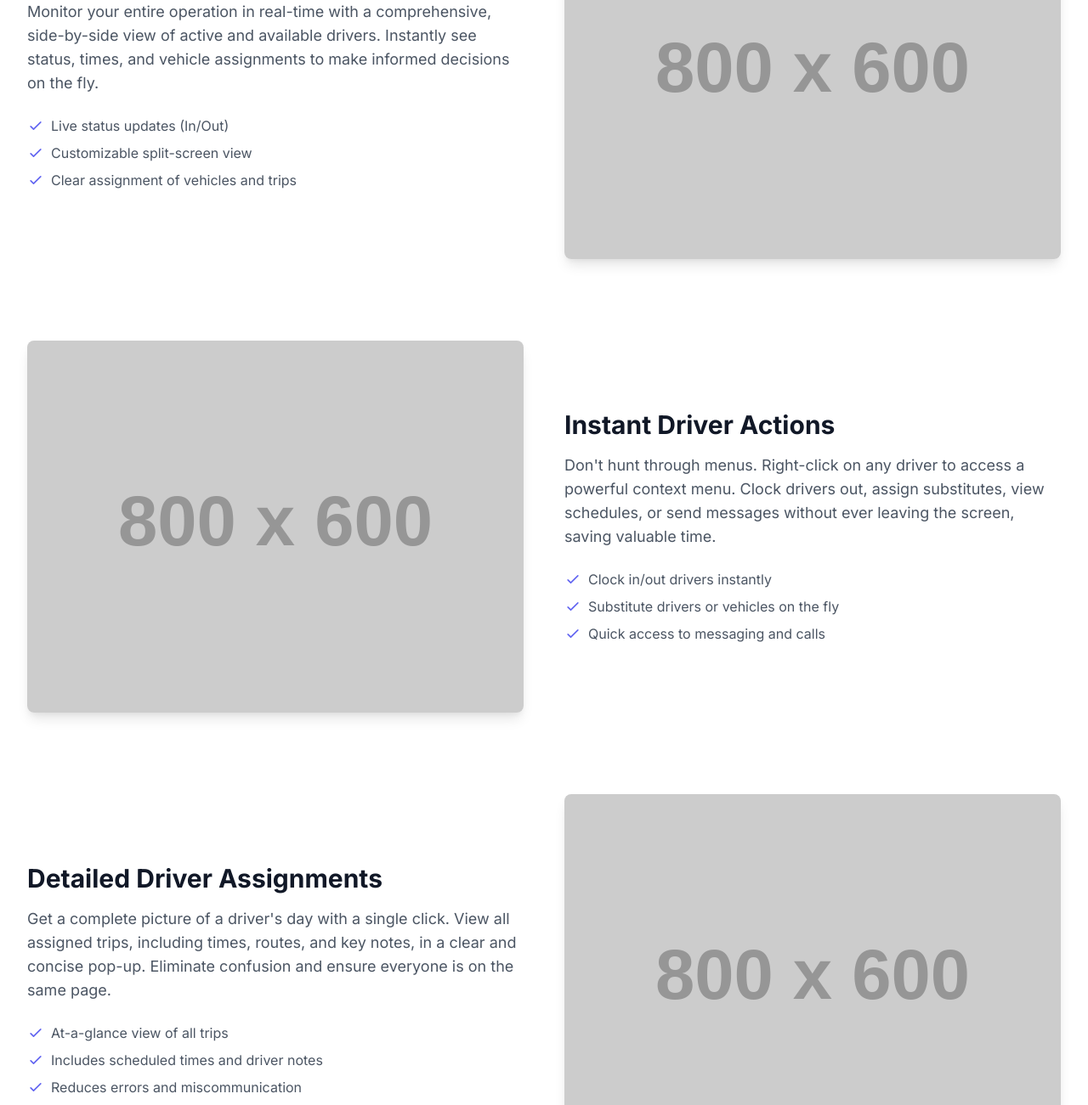
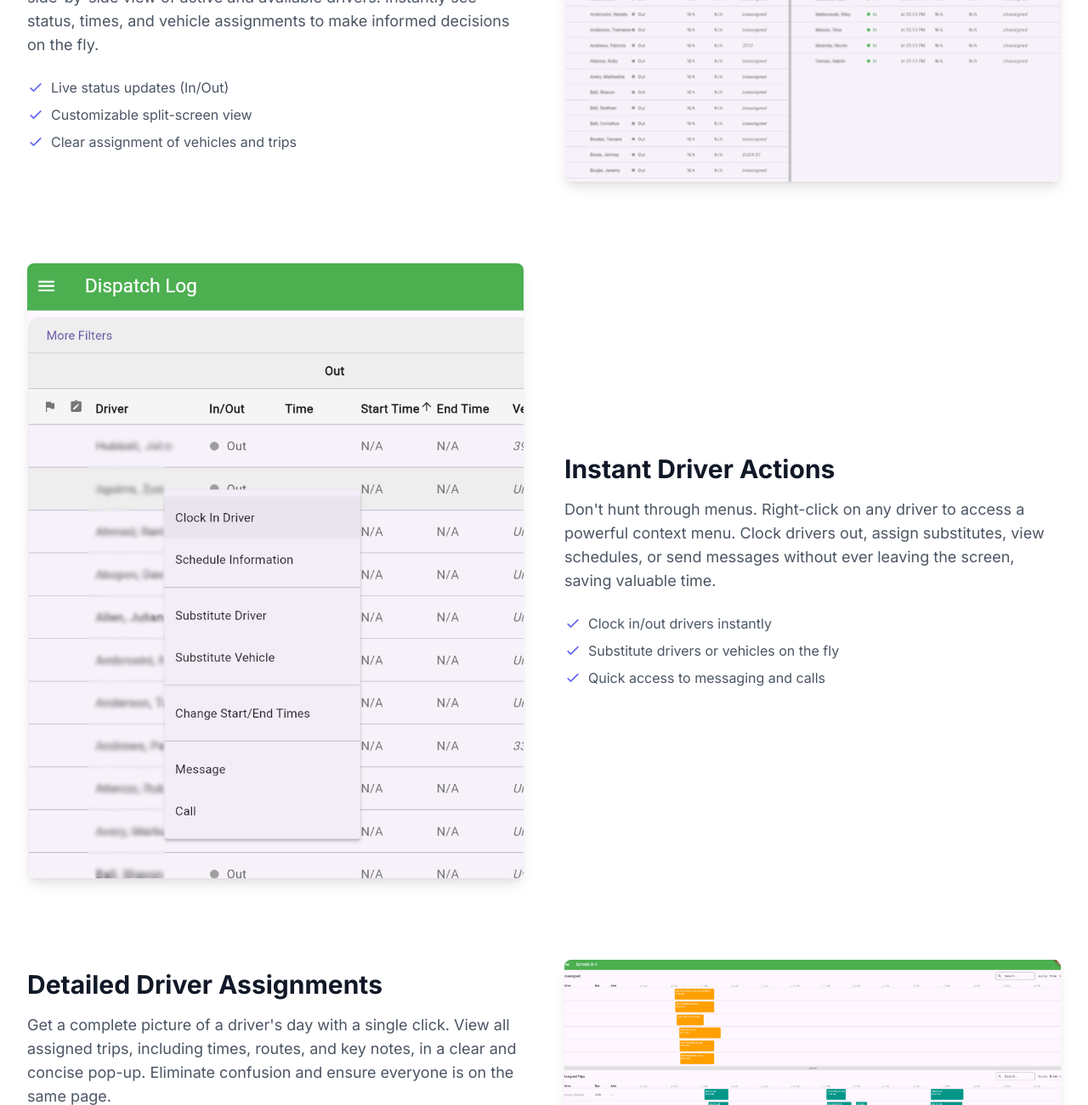
Before and after one commit to micheals-tim/omnilink-website, a plain HTML site: page dispatcher.html in a window 1280 px wide. Shown: the part 637-1938 px from the top of the page at 85% size. Drawn offline with nearby package versions, Linux system fonts and the light colour scheme; placeholder pictures from the web are drawn by us.

Commit message:
Updated Dispatcher Images

```diff
--- a/dispatcher.html
+++ b/dispatcher.html
@@ -59,8 +59,7 @@
                         </ul>
                     </div>
                     <div>
-                        <img src="https://placehold.co/800x600/e0e7ff/4338ca?text=Dispatch+Log+View" alt="Screenshot of the Unified Dispatch Log" class="screenshot">
-                    </div>
+                        <img src="images/dispatcher/dispatcher_dispatch_log_in-out_view.png" alt="Dispatch Log In/Out View" class="screenshot">                    </div>
                 </div>
 
                 <!-- Feature 2 -->
@@ -75,7 +74,7 @@
                         </ul>
                     </div>
                     <div class="md:order-1">
-                        <img src="https://placehold.co/800x600/e0e7ff/4338ca?text=Driver+Actions+Menu" alt="Screenshot of the Instant Driver Actions menu" class="screenshot">
+                        <img src="images/dispatcher/dispatcher_dispatch_log_context_menu.png" alt="Driver Actions Context Menu" class="screenshot">
                     </div>
                 </div>
 
@@ -91,7 +90,7 @@
                         </ul>
                     </div>
                     <div>
-                        <img src="https://placehold.co/800x600/e0e7ff/4338ca?text=Driver+Assignments+View" alt="Screenshot of Detailed Driver Assignments" class="screenshot">
+                        <img src="images/dispatcher/dispatcher_schedule4_screen.png" alt="Schedule Screen" class="screenshot">
                     </div>
                 </div>
 
```
Also changed, not shown: images/communication/communication_alerts.png (added), images/communication/communication_video_messages.png (added), images/communication/communication_voice_message.png (added), images/communication/communications_screen.png (added), images/communication/inbox_text_message_preview.png (added), images/dispatcher/dispatcher_dispatch_log_context_menu.png (added), images/dispatcher/dispatcher_dispatch_log_in-out_view.png (added), images/dispatcher/dispatcher_schedule4_screen.png (added), images/driver/Screenshot 2025-07-04 162448.png (added), images/driver/driver_desktop.png (added), images/driver/driver_mobile.png (added), images/driver/driver_mobile_scan_vehicle.png (added), images/driver/driver_mobile_trip_preview.png (added), images/driver/driver_mobile_vehicle_info.png (added), 4 other files.
